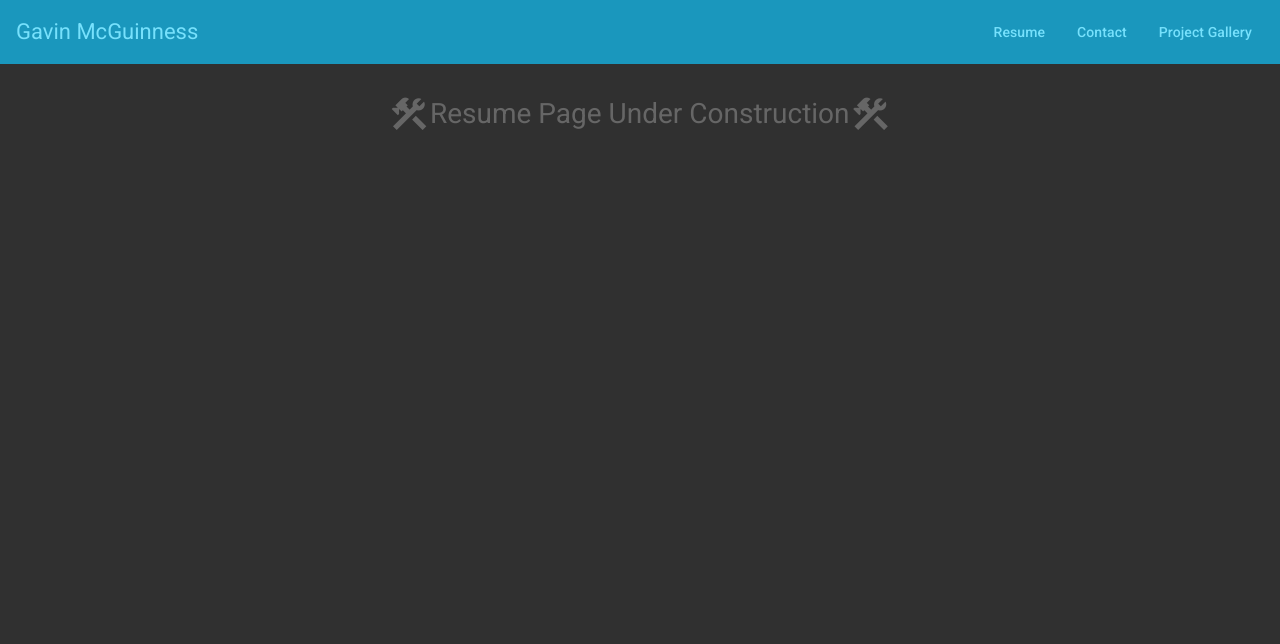
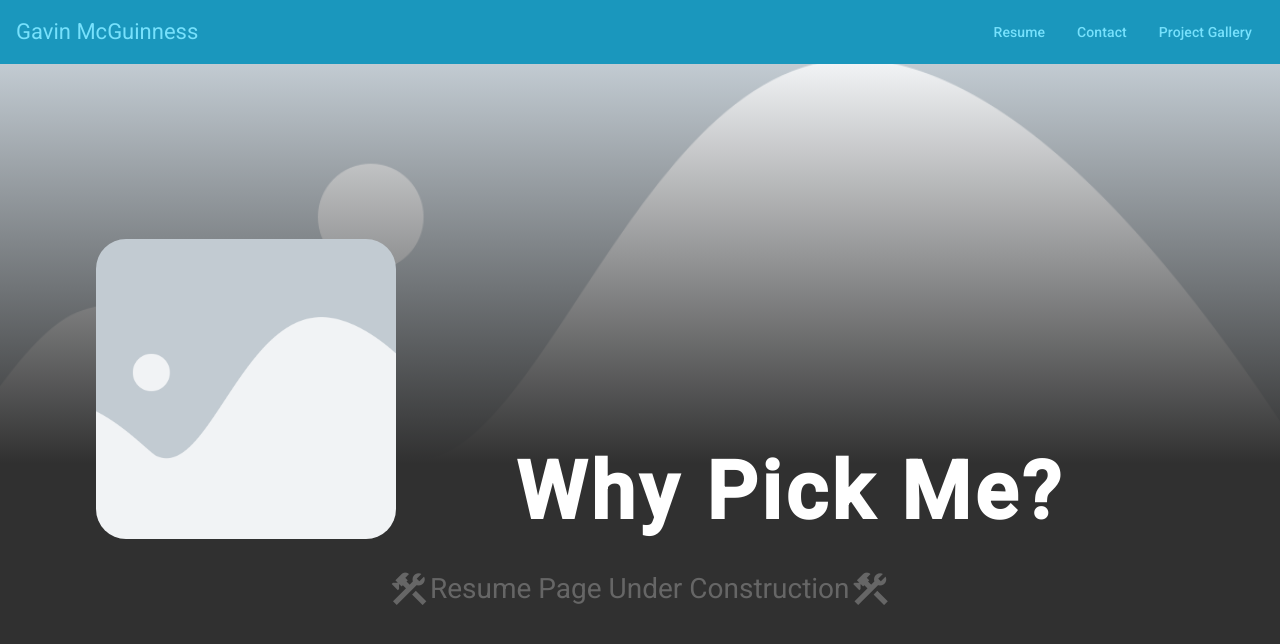
Before and after one commit to Gavin-10/resume-new, an Angular app in the folder resume-front-end/: page /resume in a window 1280 px wide. Shown: the top 644 px of the page. Built offline with nearby package versions, Linux system fonts and the light colour scheme.

Commit message:
Resume page title layout added

```diff
--- a/resume-front-end/src/app/pages/landing-page/landing-page.component.html
+++ b/resume-front-end/src/app/pages/landing-page/landing-page.component.html
@@ -7,7 +7,7 @@
 </div>
 
 <div class="container">
-    <h1 class="large-title">Welcome</h1>
+    <h1 class="large-title title-adjustment">Welcome</h1>
     <mat-card class="extra-padding">
         <mat-card-header class="paddingX">
             <h2>Exciting News!</h2>
--- a/resume-front-end/src/app/pages/landing-page/landing-page.component.scss
+++ b/resume-front-end/src/app/pages/landing-page/landing-page.component.scss
@@ -68,3 +68,13 @@ img {
     0% { opacity: 0; top: -50px; }
     100% { opacity: 1; top: 0px; }
 }
+
+.title-adjustment {
+    z-index: 5;
+    margin-top: -30px;
+    margin-bottom: 25px;
+
+    @media (max-width: breakpoints.$mobile-size) {
+        margin-top: -40px;
+    }
+}
--- a/resume-front-end/src/app/pages/resume/resume.component.html
+++ b/resume-front-end/src/app/pages/resume/resume.component.html
@@ -1,3 +1,12 @@
+
+<div class="shadow"></div>
+<img class="top-image" src="placeholder.webp" alt="placeholder">
+
+<div class="title-container container">
+    <img src="placeholder.webp" alt="placeholder">
+    <h1 class="large-title">Why Pick Me?</h1>
+</div>
+
 <div class="temp">
     <mat-icon fontIcon="construction"/>
     <p>Resume Page Under Construction</p>
--- a/resume-front-end/src/app/pages/resume/resume.component.scss
+++ b/resume-front-end/src/app/pages/resume/resume.component.scss
@@ -1,5 +1,62 @@
 
 @use '../../styles/colors';
+@use '../../styles/helpers';
+@use '../../styles/breakpoints';
+
+.shadow {
+    background-image: linear-gradient(transparent, colors.$neutral-dark);
+    width: 100%;
+    height: 400px;
+}
+
+.top-image {
+    width: 100%;
+    height: 400px;
+    object-fit: cover;
+    position: absolute;
+    top: 64px;
+    left: 0;
+    z-index: -1;
+
+    @media (max-width: breakpoints.$mobile-size) {
+        top: 56px;
+    }
+}
+
+.title-container {
+    display: flex;
+    justify-content: space-between;
+    align-items: end;
+    margin-top: -225px;
+
+    img {
+        width: 300px;
+        aspect-ratio: 1;
+        object-fit: cover;
+        border-radius: 10%;
+    }
+
+    h1 {
+        width: 100%;
+        text-align: center;
+    }
+
+    @media (max-width: breakpoints.$mobile-size) {
+        display: flex;
+        flex-direction: column;
+        align-items: center;
+
+        img {
+            max-width: 117%;
+            aspect-ratio: 1;
+        }
+
+        h1 {
+            margin-top: 8px;
+            width: 117%;
+        }
+    }
+}
 
 .temp {
     display: flex;
--- a/resume-front-end/src/app/styles/_helpers.scss
+++ b/resume-front-end/src/app/styles/_helpers.scss
@@ -57,15 +57,13 @@
 
 .large-title {
     font-size: 5rem;
-    z-index: 5;
-    margin-top: -30px;
-    margin-bottom: 25px;
     letter-spacing: .25rem;
     text-align: center;
+    padding-bottom: 0;
+    margin-bottom: 0;
 
     @media (max-width: breakpoints.$mobile-size) {
-        margin-top: -40px;
-        font-size: 3.5rem;
+        font-size: 3rem;
     }
 }
 
```
Also changed, not shown: resume-front-end/public/placeholder.webp (added).
